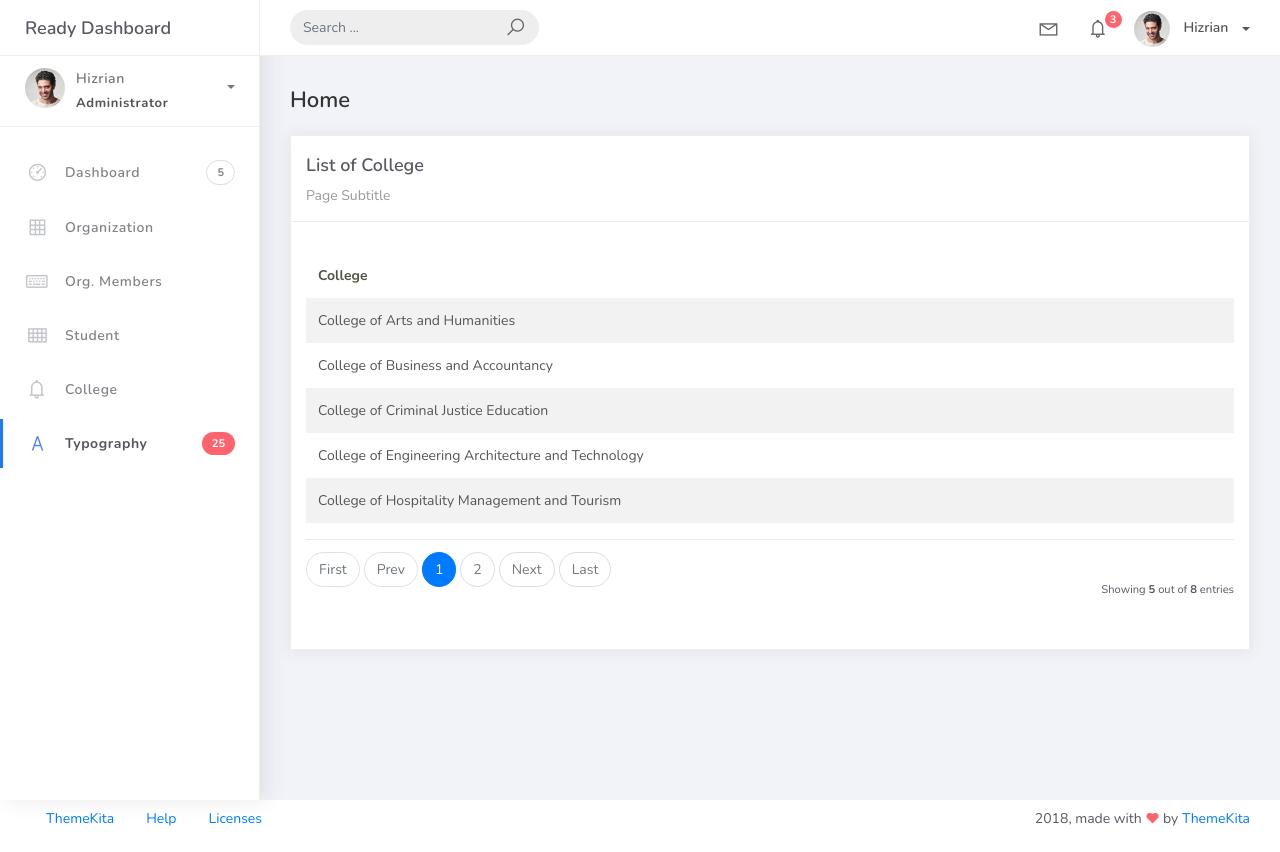
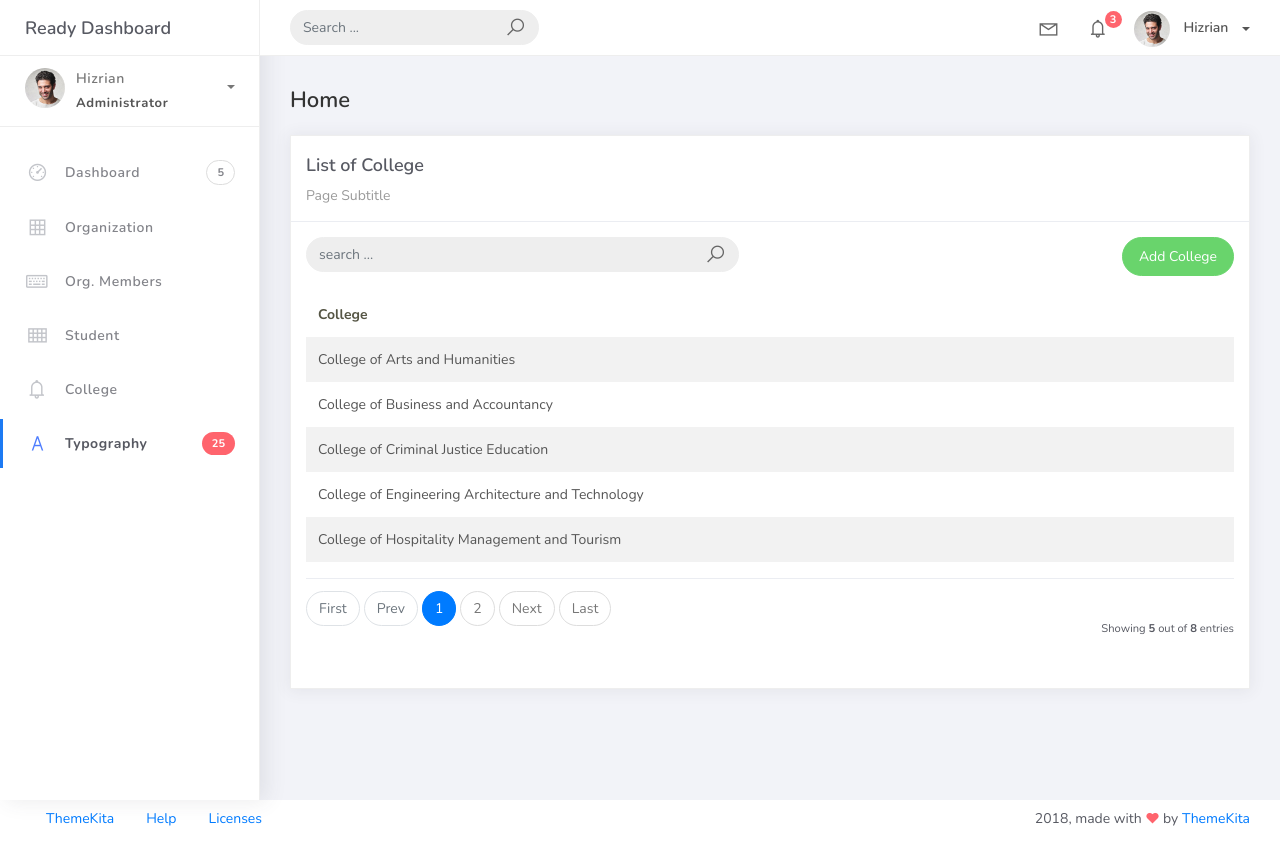
Before and after one commit to itsmedapny/PSUSphere, a Django app: page /college_list in a window 1280 px wide. Run offline with Django 5.2, Linux system fonts and the light colour scheme; data comes from the database, SQL or seed files in the repository; some libraries are stand-ins or nearby versions.

Commit message:
College create view

```diff
--- a/projectsite/projectsite/urls.py
+++ b/projectsite/projectsite/urls.py
@@ -16,7 +16,7 @@ Including another URLconf
 """
 from django.contrib import admin
 from django.urls import path
-from studentorg.views import HomePageView, OrganizationList, OrganizationCreateView, OrganizationUpdateView, OrganizationDeleteView, OrganizationMemberList, OrganizationMemberCreateView, OrganizationMemberUpdateView, OrganizationMemberDeleteView, StudentList, StudentCreateView, StudentUpdateView, StudentDeleteView, CollegeList
+from studentorg.views import HomePageView, OrganizationList, OrganizationCreateView, OrganizationUpdateView, OrganizationDeleteView, OrganizationMemberList, OrganizationMemberCreateView, OrganizationMemberUpdateView, OrganizationMemberDeleteView, StudentList, StudentCreateView, StudentUpdateView, StudentDeleteView, CollegeList, CollegeCreateView
 from studentorg import views
 
 urlpatterns = [
@@ -35,4 +35,5 @@ urlpatterns = [
     path('student_list/<pk>', StudentUpdateView.as_view(), name='student-update'),
     path('student_list/<pk>/delete', StudentDeleteView.as_view(), name='student-delete'),
     path('college_list', CollegeList.as_view(), name='college-list'),
+    path('college_list/add', CollegeCreateView.as_view(), name='college-add'),
 ]
--- a/projectsite/studentorg/views.py
+++ b/projectsite/studentorg/views.py
@@ -3,7 +3,7 @@ from django.shortcuts import render
 from django.views.generic.list import ListView
 from django.views.generic.edit import CreateView, UpdateView, DeleteView
 from studentorg.models import Organization, OrgMember, Student, College
-from studentorg.forms import OrganizationForm, OrgMemberForm, StudentForm
+from studentorg.forms import OrganizationForm, OrgMemberForm, StudentForm, CollegeForm
 from django.urls import reverse_lazy
 
 class HomePageView(ListView):
@@ -88,3 +88,10 @@ class CollegeList(ListView):
     context_object_name = 'home'
     template_name = 'college_list.html'
     paginate_by = 5
+
+
+class CollegeCreateView(CreateView):
+    model = College
+    form_class = CollegeForm
+    template_name = 'college_add.html'
+    success_url = reverse_lazy('college-list')
--- a/projectsite/templates/college_list.html
+++ b/projectsite/templates/college_list.html
@@ -12,6 +12,25 @@
                         <div class="card-category">Page Subtitle</div>
                     </div>
                     <div class="card-body">
+                        <div class="row">
+                            <div class="col-md-6">
+                                <form class="navbar-left navbar-form nav-search mr-md-3" action="">
+                                    <div class="input-group">
+                                        <input type="text" placeholder="search ..." class="form-control" />
+                                        <div class="input-group-append">
+                                            <span class="input-group-text">
+                                                <i class="la la-search search-icon"></i>
+                                            </span>
+                                        </div>
+                                    </div>
+                                </form>
+                            </div>
+                            <div class="col-md-6">
+                                <div class="pull-right">
+                                    <a href="{% url 'college-add' %}" class="btn btn-success btn-rounded">Add College</a>
+                                </div>
+                            </div>
+                        </div>
                         <table class="table table-striped mt-3">
                             <thead>
                                 <tr>
```
Also changed, not shown: projectsite/studentorg/forms.py (+7 -1 lines), projectsite/templates/college_add.html (added, +29 -0 lines).
